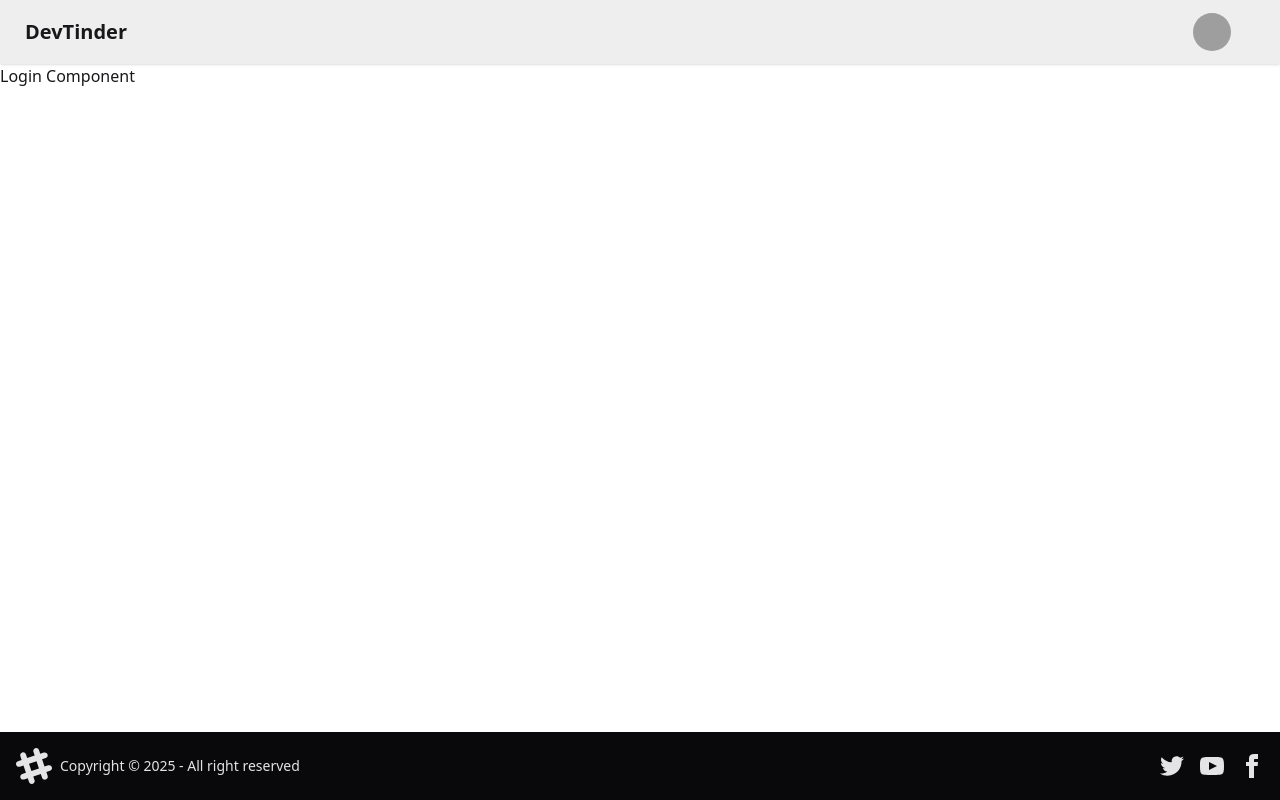
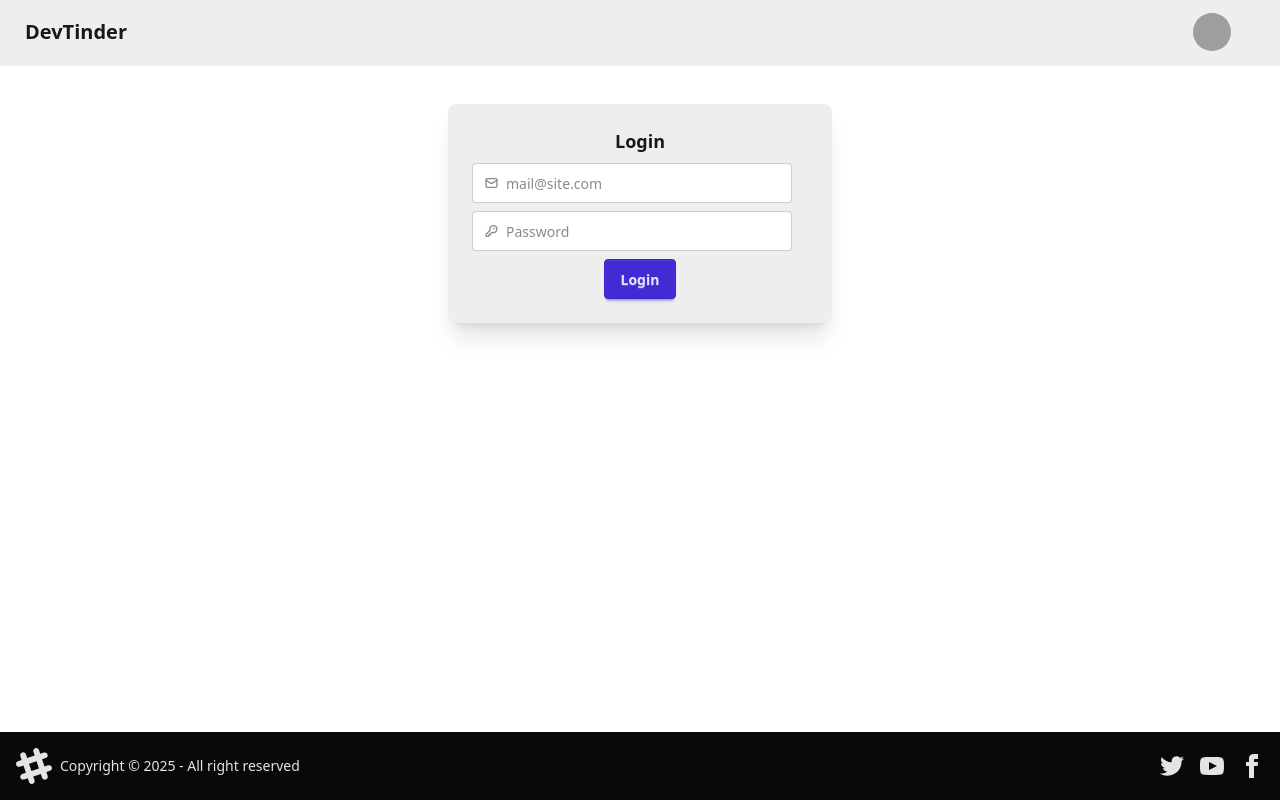
Before and after one commit to Ayush-1706/devTinder-web, a React (Vite) app: page /login in a window 1280 px wide. Built offline with nearby package versions, Linux system fonts and the light colour scheme; grey boxes are pictures that could not be loaded.

Commit message:
login page and axios

```diff
--- a/package.json
+++ b/package.json
@@ -11,6 +11,7 @@
   },
   "dependencies": {
     "@tailwindcss/vite": "^4.0.12",
+    "axios": "^1.8.2",
     "react": "^19.0.0",
     "react-dom": "^19.0.0",
     "react-router-dom": "^7.3.0",
--- a/src/Login.jsx
+++ b/src/Login.jsx
@@ -1,7 +1,71 @@
+import axios from "axios";
 import React from "react";
 
 export default function Login () {
+
+    const [emailId, setEmailId] = React.useState('');
+    const [password, setPassword] = React.useState('');
+
+    const handleLogin = async () => {
+        console.log("credentials: ",emailId, password);
+        try{
+            const res = await axios.post("http://localhost:7777/login",
+                {emailId,
+                password
+            }, {withCredentials: true});
+
+            if(res){
+                console.log("res", res)
+            }
+
+        } catch(err){
+            console.log("Error: ",err)
+        }
+
+    }
+
     return(
-        <div>Login Component</div>
+        <div className="flex justify-center my-10">
+            <div className="card bg-base-300 w-96 shadow-xl">
+            <div className="card-body">
+                <h2 className="card-title justify-center">Login</h2>
+                <div>
+                <label className="input validator">
+                <svg className="h-[1em] opacity-50" xmlns="http://www.w3.org/2000/svg" viewBox="0 0 24 24"><g strokeLinejoin="round" strokeLinecap="round" strokeWidth="2.5" fill="none" stroke="currentColor"><rect width="20" height="16" x="2" y="4" rx="2"></rect><path d="m22 7-8.97 5.7a1.94 1.94 0 0 1-2.06 0L2 7"></path></g></svg>
+                <input
+                    type="email"
+                    value={emailId}
+                    placeholder="mail@site.com"
+                    onChange={(e) => setEmailId(e.target.value)}
+                    required/>
+                </label>
+                <div className="validator-hint hidden">Enter valid email address</div>
+                </div>
+                <label className="input validator">
+
+                <svg className="h-[1em] opacity-50" xmlns="http://www.w3.org/2000/svg" viewBox="0 0 24 24"><g strokeLinejoin="round" strokeLinecap="round" strokeWidth="2.5" fill="none" stroke="currentColor"><path d="M2.586 17.414A2 2 0 0 0 2 18.828V21a1 1 0 0 0 1 1h3a1 1 0 0 0 1-1v-1a1 1 0 0 1 1-1h1a1 1 0 0 0 1-1v-1a1 1 0 0 1 1-1h.172a2 2 0 0 0 1.414-.586l.814-.814a6.5 6.5 0 1 0-4-4z"></path><circle cx="16.5" cy="7.5" r=".5" fill="currentColor"></circle></g></svg>
+                <input
+                    type="password"
+                    value={password}
+                    onChange={(e) => setPassword(e.target.value)}
+                    required
+                    placeholder="Password"
+                    minLength="5"
+                    pattern="(?=.*\d)(?=.*[a-z])(?=.*[A-Z]).{5,}"
+                    title="Must be more than 5 characters, including number, lowercase letter, uppercase letter" />
+                </label>
+                <p className="validator-hint hidden">
+                Must be more than 5 characters, including
+                <br/>At least one number
+                <br/>At least one lowercase letter
+                <br/>At least one uppercase letter
+                </p>
+
+                <div className="card-actions justify-center">
+                    <button className="btn btn-primary" onClick={handleLogin}>Login</button>
+                </div>
+            </div>
+            </div>
+        </div>
     )
 }
```
